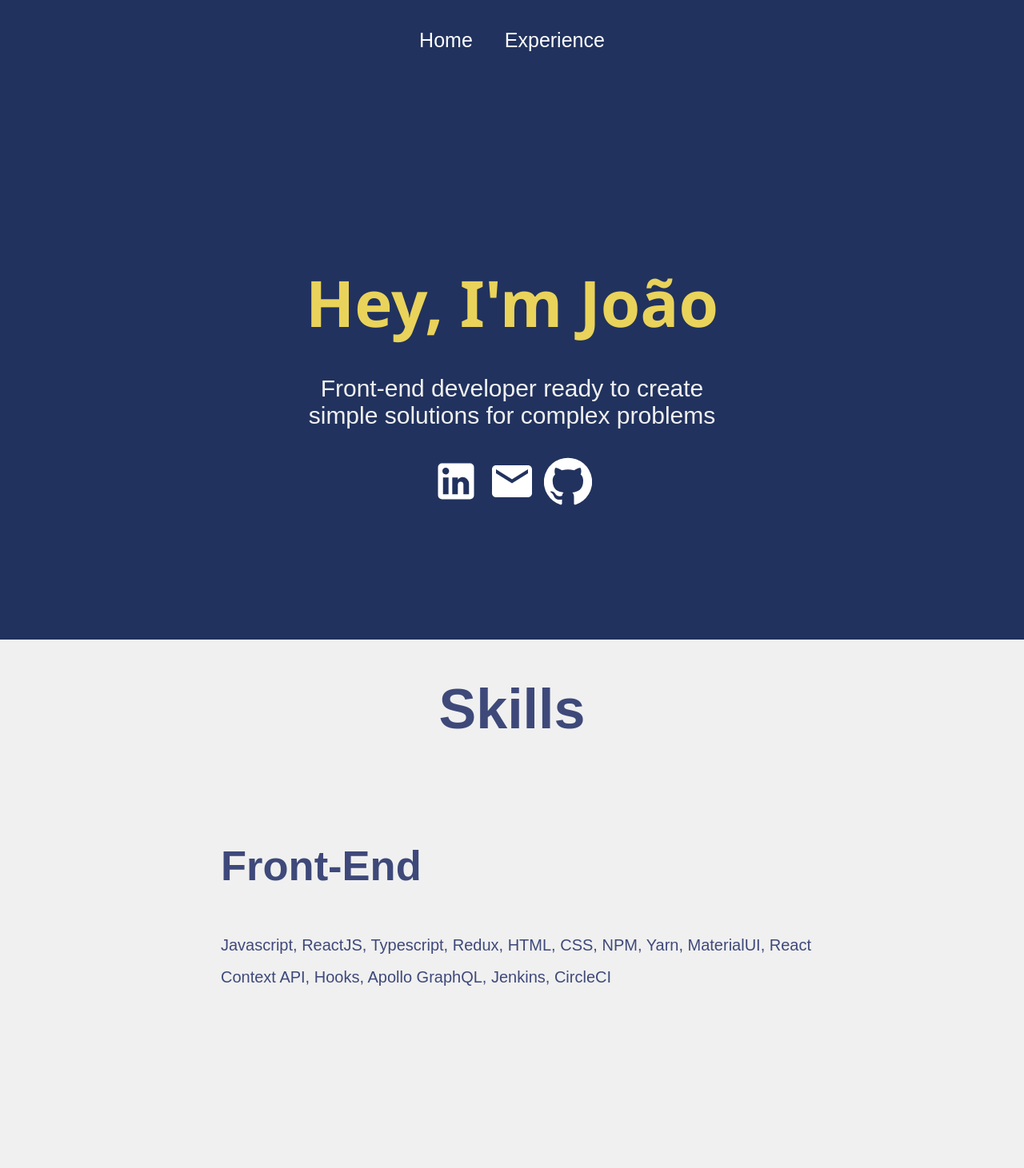
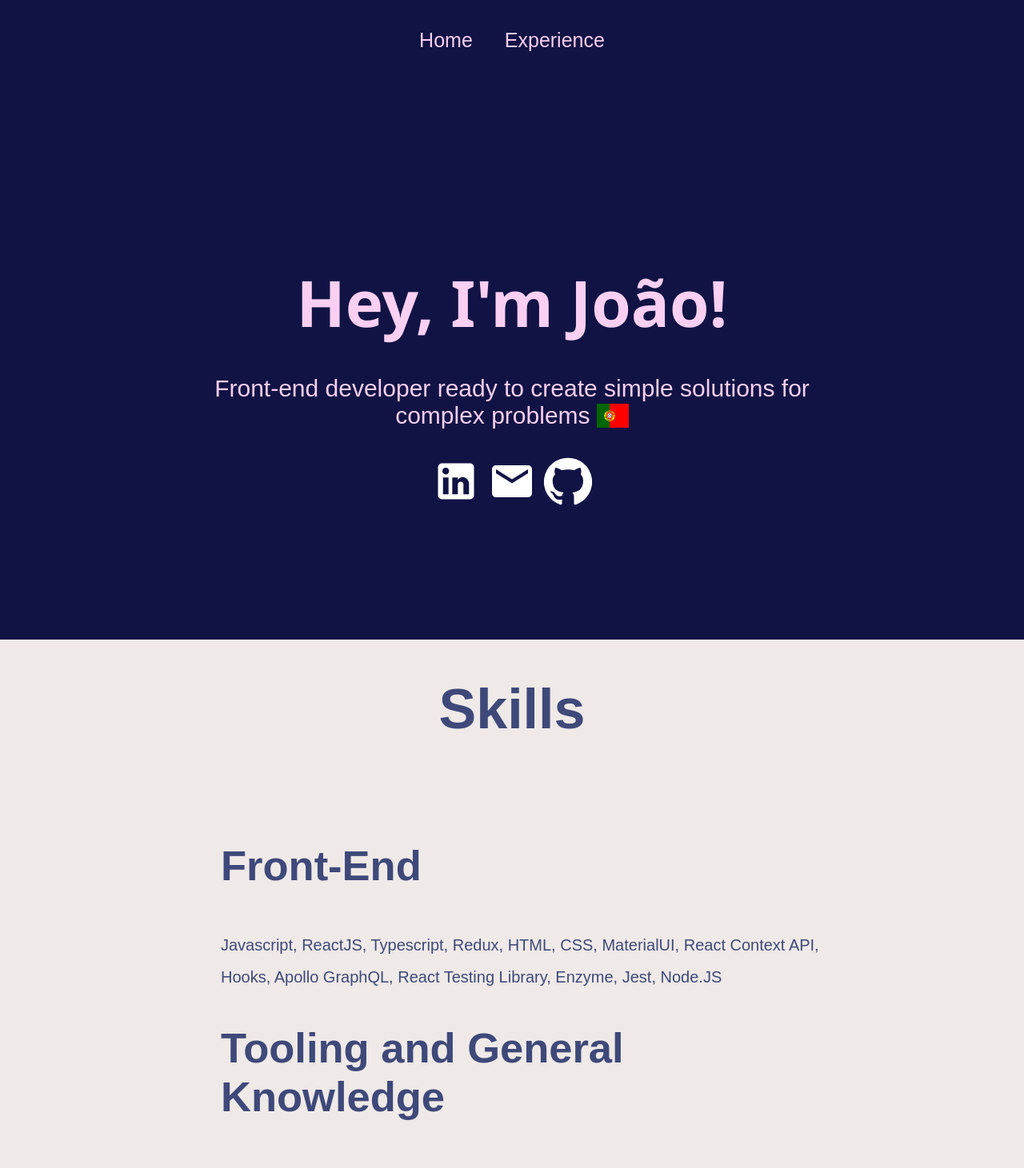
Before and after one commit to joaoppsantos/joaoppsantos.github.io, a React (Create React App) app: page / in a window 1280 px wide. Shown: the top 1461 px of the page at 80% size. Built offline with nearby package versions, Linux system fonts and the light colour scheme.

Commit message:
feat: Add typewrite effect and change color palette

```diff
--- a/package.json
+++ b/package.json
@@ -9,10 +9,12 @@
     "@testing-library/jest-dom": "^5.16.5",
     "@testing-library/react": "^13.4.0",
     "@testing-library/user-event": "^13.5.0",
+    "flag-icons": "^6.6.6",
     "react": "^18.2.0",
     "react-dom": "^18.2.0",
     "react-router-dom": "^6.6.2",
     "react-scripts": "5.0.1",
+    "react-simple-typewriter": "^5.0.1",
     "react-vertical-timeline-component": "^3.6.0",
     "web-vitals": "^2.1.4"
   },
--- a/src/App.css
+++ b/src/App.css
@@ -4,7 +4,7 @@
   display: flex;
   flex-direction: column;
   font-family: Arial, Helvetica, sans-serif;
-  background-color: #f0f0f0;
+  background-color: #EFE9E7;
 }
 
 body {
--- a/src/components/Footer.js
+++ b/src/components/Footer.js
@@ -7,8 +7,12 @@ function Footer() {
   return (
     <div className='footer'>
         <div className='socialMedia'>
-            <GitHub />
-            <LinkedIn />
+            <a href='https://www.linkedin.com/in/joaopedropsantos/'>
+              <LinkedIn />
+            </a>
+            <a href='https://github.com/joaoppsantos'>
+              <GitHub />
+            </a>
         </div>
         <p> &copy; 2023 </p>
     </div>
--- a/src/pages/Home.js
+++ b/src/pages/Home.js
@@ -1,19 +1,41 @@
 import { LinkedIn, Email, GitHub } from '@material-ui/icons'
+import "/node_modules/flag-icons/css/flag-icons.min.css";
+import { Tooltip } from '@material-ui/core'
+import { useTypewriter } from 'react-simple-typewriter'
 import React from 'react'
 import "../styles/Home.css"
 
 function Home() {
+  const [typewriteText] = useTypewriter({
+    words: ["Hey, I'm João!"],
+    loop: 1
+  })
+
   return (
     <div className='home'>
       <div className='about'>
-        <h2>Hey, I'm João</h2>
         <div className='prompt'>
-          <p>
-            Front-end developer ready to create simple solutions for complex problems
+          <h2>{typewriteText}</h2>
+          <p className='description'>
+            Front-end developer ready to create simple solutions for complex problems <span class="fi fi-pt"></span>
           </p>
-          <LinkedIn />
-          <Email />
-          <GitHub />
+          <div className='tooltips'>
+            <Tooltip title={<h3 style={{ color: "white" }}>https://www.linkedin.com/in/joaopedropsantos/</h3>}>
+              <a href='https://www.linkedin.com/in/joaopedropsantos/'>
+                <LinkedIn />
+              </a>
+            </Tooltip>
+            <Tooltip title={<h3 style={{ color: "white" }}>mailto: joaoppsantos@live.com</h3>}>
+              <a href='mailto:joaoppsantos@live.com'>
+                <Email />
+              </a>
+            </Tooltip>
+            <Tooltip title={<h3 style={{ color: "white" }}>https://github.com/joaoppsantos</h3>}>
+              <a href='https://github.com/joaoppsantos'>
+                <GitHub />
+              </a>
+            </Tooltip>
+          </div>
         </div>
       </div>
       <div className='skills'>
@@ -21,7 +43,11 @@ function Home() {
         <ol className='list'>
           <li className='item'>
             <h2> Front-End</h2>
-            <span> Javascript, ReactJS, Typescript, Redux, HTML, CSS, NPM, Yarn, MaterialUI, React Context API, Hooks, Apollo GraphQL, Jenkins, CircleCI </span>
+            <span> Javascript, ReactJS, Typescript, Redux, HTML, CSS, MaterialUI, React Context API, Hooks, Apollo GraphQL, React Testing Library, Enzyme, Jest, Node.JS </span>
+          </li>
+          <li className='item'>
+            <h2> Tooling and General Knowledge</h2>
+            <span> NPM, Yarn, Webpack, Jenkins, CircleCI, Scrum, Kanban, Git, Gitlab, Selenium, Webdriver.IO </span>
           </li>
         </ol>
       </div>
--- a/src/styles/Footer.css
+++ b/src/styles/Footer.css
@@ -1,7 +1,7 @@
 .footer {
     width: 100%;
     height: 200px;
-    background: #21325e;
+    background: #111344;
     display: flex;
     justify-content: center;
     align-items: center;
--- a/src/styles/Home.css
+++ b/src/styles/Home.css
@@ -13,25 +13,37 @@
     justify-content: center;
     align-items: center;
     text-align: center;
-    background-color: #21325e;
-    color: #f0f0f0;
+    background-color: #111344;
+    color: #F9CFF2;
 }
 
 .about h2 {
     font-family: "Segoe UI", Tahoma, Geneva, Verdana, sans-serif;
     font-size: 80px;
-    color: #e9d35b;
+    color: #F9CFF2;
     height: 50px;
 }
 
 .about .prompt {
-    width: 40%;
+    width: 100%;
     font-size: 30px;
+    display: flex;
+    flex-direction: column;
+    align-items: center;
 }
 .prompt svg {
     font-size: 60px;
     margin: 5px;
     color: white;
+}
+
+.description {
+    width: 60%;
+}
+
+.tooltips {
+    display: flex;
+    flex-direction: row;
 }
 
 .skills {
--- a/src/styles/Navbar.css
+++ b/src/styles/Navbar.css
@@ -1,7 +1,7 @@
 .navbar {
     width: 100%;
     height: 100px;
-    background: #21325e;
+    background: #111344;
 }
 .links {
     width: 100%;
@@ -9,10 +9,10 @@
     display: flex;
     align-items: center;
     justify-content: center;
-    color: white;
+    color: #F9CFF2;
 }
 .navbar a {
-    color: white;
+    color: #F9CFF2;
     text-decoration: none;
     margin: 20px;
     font-size: 25px;
```
Also changed, not shown: 1 other file (tests, documents, lock files or other folders).
